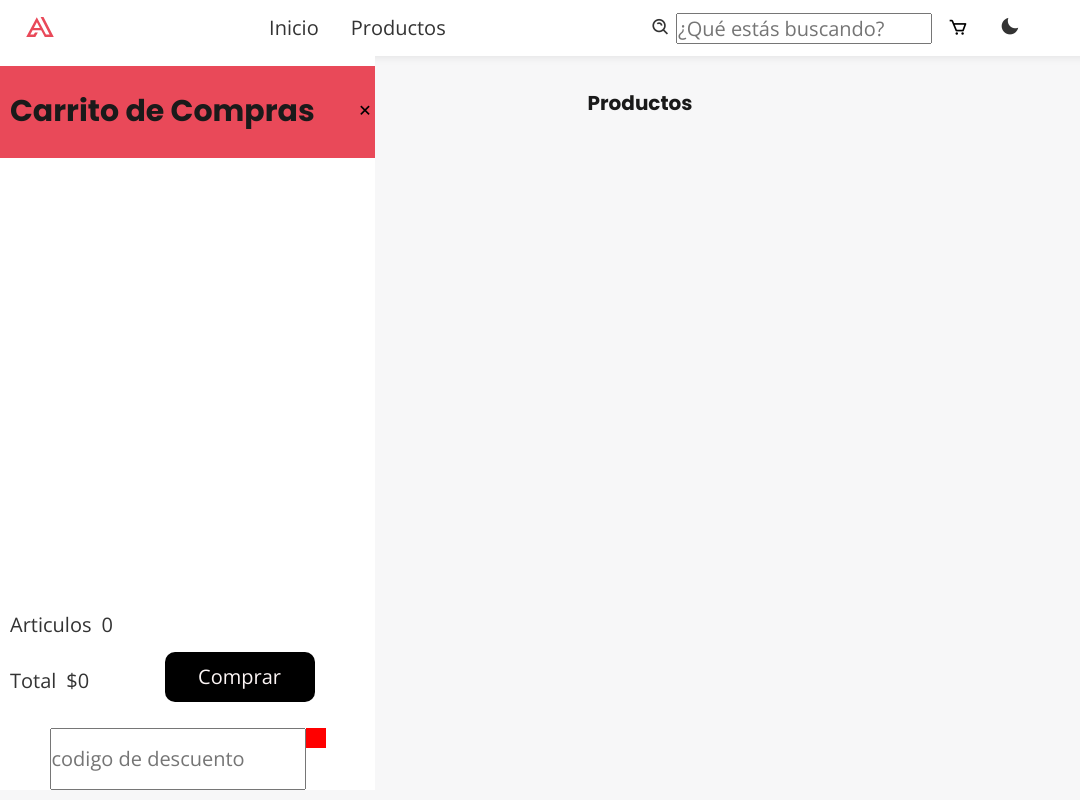
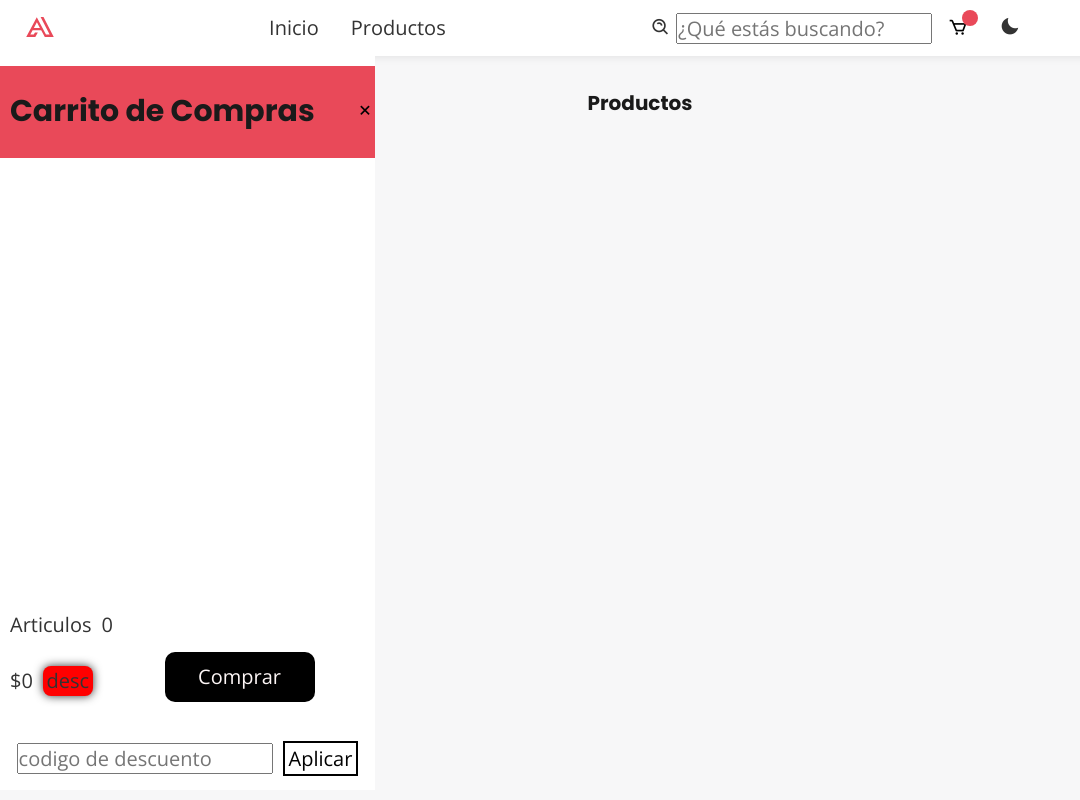
Before and after one commit to AngelGaitan/ecommerce-academlo, a plain HTML site: page index.html in a window 1280 px wide. Both pictures are taken after a click on the button 958 px from the left and 28 px from the top of the page. Shown: the whole page, without its empty margins (0-1080 px from the left). Drawn offline with nearby package versions, Linux system fonts and the light colour scheme; no server answers.

Commit message:
cambios para el descuento

```diff
--- a/assets/css/style.css
+++ b/assets/css/style.css
@@ -501,8 +501,8 @@ transform: rotate(.8turn);
       justify-content: center;
       align-items: center;
       border-radius: 50%;
-      opacity: 0;
-      visibility: hidden;
+      opacity: 1;
+      visibility: visible;
       transition: opacity .3s ease-in-out,
                   visibility .3s ease-in-out;
   }
@@ -666,17 +666,20 @@ z-index: var(--z-fixed);
 .container-descuento{
   display: flex;
   justify-content: center;
+  align-items: center;
 grid-column: 1/span2;
 grid-row: 3/span1;
 z-index: var(--z-fixed);
+gap:10px;
+
 }
 #descuento{
 gap: 10px;
 }
+
 #buscar{
-  background-color: red;
-  width: 20px;
-  height: 20px;
+  border: 2px solid black;
+  padding: 2px 4px ;
 }
 .btn--buy{
   position: relative;
@@ -716,7 +719,15 @@ gap: 10px;
   gap: 10px;
   bottom: 10px;
 }
-
+.desc{
+  cursor: pointer;
+  text-align: center;
+  width: 50px;
+  height: 30px;
+  background-color: red;
+  box-shadow:  0px 0px 10px hsla(0, 0%, 0%, 0.8) ;
+  border-radius: 8px;
+}
 .cart__comprar{
   display: flex;
   grid-column: 2/span1;
@@ -733,9 +744,6 @@ gap: 10px;
   margin-bottom: var(--sp-1);
 }
 
-.container_desc{
-   border-radius: 10px;
-  }
 
 .main{
   display: flex ;
--- a/assets/js/components/cart.js
+++ b/assets/js/components/cart.js
@@ -10,6 +10,7 @@ function cart(db, printProducts) {
     const countDOM = document.querySelector('.cart__count--item');
     const totalDOM = document.querySelector('.cart__total--item');
     const checkoutDOM = document.querySelector('.btn--buy');
+
 
     // profe vea esta funcion ponganos 10
 
@@ -110,13 +111,16 @@ function cart(db, printProducts) {
         for (const item of cart) {
 
             const productFinded = db.find( p => p.id === item.id)
-
-
+            const inputDOM = document.getElementById('descuento').value
+            const desc1 = document.querySelector('.desc').innerHTML
 
             if (productFinded.quantity >= item.qty) {
                 productFinded.quantity -= item.qty
+                console.log(inputDOM)
+                if (inputDOM === 'academlo1') {
+                    window.alert(`gracias por su compra se ha aplicado un descuento del 50% su nuevo valor es de ${desc1}`)
+                }else{ window.alert('gracias por su compra')}
 
-                window.alert('gracias por su compra')
 
             } else if(productFinded.quantity < item.qty  && productFinded.quantity >= 1) {
 
--- a/assets/js/components/showCupon.js
+++ b/assets/js/components/showCupon.js
@@ -1,30 +1,35 @@
 function showCupon() {
+
+  const canjearBtn = document.getElementById("buscar");
   function canjearCupon() {
       const canjearTxt = document.getElementById("descuento").value
-        const canjearBtn = document.getElementById("buscar");
-
+       const aplicarDesc = document.querySelector('.desc')
+      console.log(canjearTxt)
       const totalDOM = document.getElementById("totalV").innerHTML;
 
-        // const discount = document.getElementById('discount')
 
      function getPercent(percent) {
        return totalDOM / 100 * percent
      }
 
      const percentResult = getPercent(50);
+     console.log(percentResult)
 
      if (canjearTxt  === "academlo1") {
-         canjearBtn.innerHTML = "cupon canjeado"
-         totalDOM.innnerHTML = percentResult
-        window.alert('cupon disponible')
-       } else if (canjearTxt === " "){
+      window.alert('cupon de 50% valido')
+       aplicarDesc.innerHTML = `$${percentResult}`
+     } else if (canjearTxt === ""){
 
-        window.alert('no es un cupon valido')
+      window.alert('debes colocar un cupon')
      } else if ( canjearTxt !== "academlo1"){
-        window.alert('no es correcto')
-       }
+      window.alert('lo sentimos cupon invalido')}
+
 
   }
+  canjearBtn.addEventListener('click', () => {
+    canjearCupon()
+  })
+
 
 }
 
--- a/index.html
+++ b/index.html
@@ -111,16 +111,17 @@
                   <div class="cart__footer">
                   <!-- <div class="price_cont" id="discount"><h3></h3></div> -->
 
-                    <div class="container-descuento"><input type="text" placeholder="codigo de descuento" id="descuento">
-                    <button id="buscar" onclick="canjearCupon()"></button></div>
+                    <div class="container-descuento">
+                      <input type="text" placeholder="codigo de descuento" id="descuento">
+                    <button id="buscar"> Aplicar</button></div>
 
                     <div class="cart__count">
                       <span class="cart__count--text">Articulos</span>
                       <span class="cart__count--item">0</span>
                     </div>
                     <div class="cart__total">
-                      <span class="cart__count--text">Total</span>
                       <span class="cart__total--item" id="totalV">$0</span>
+                      <span class="cart__count--text desc">desc</span>
 
                     </div>
 
```
Lines whose indentation alone changed are shown as unchanged.
